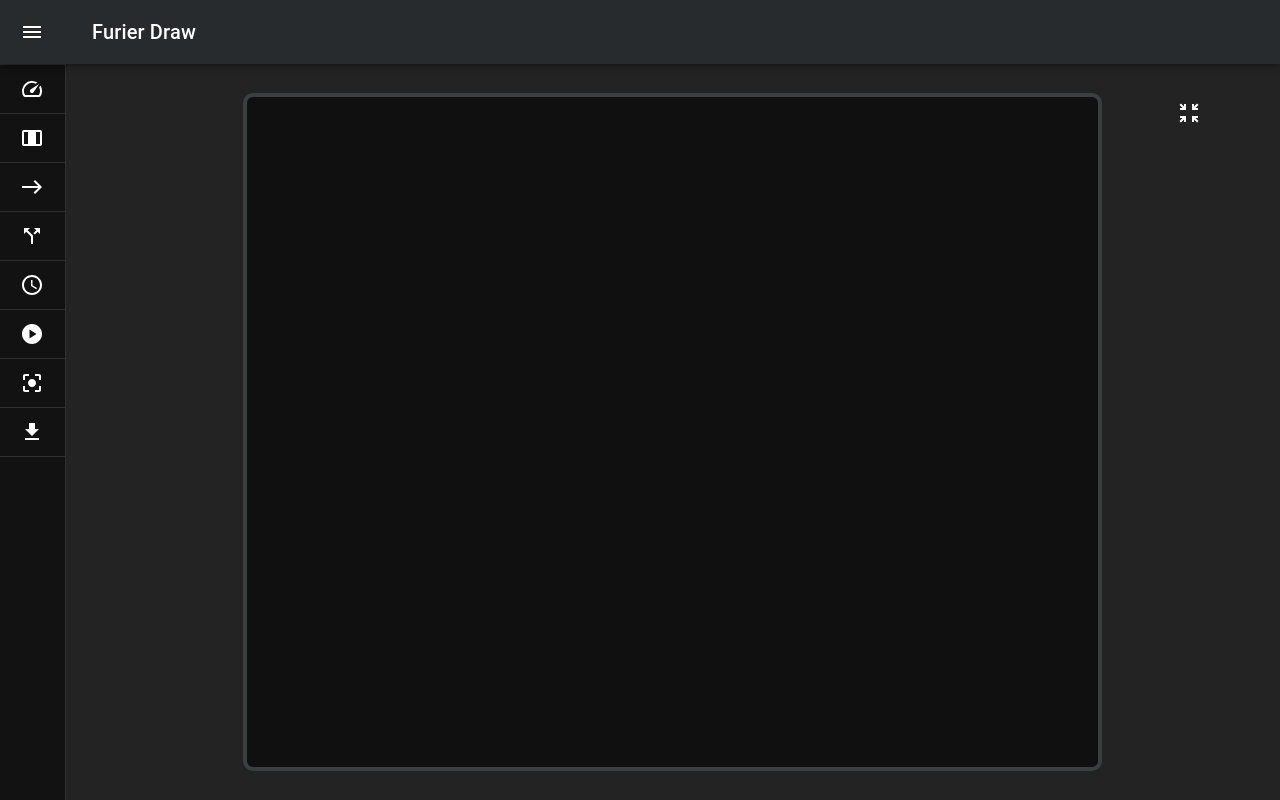
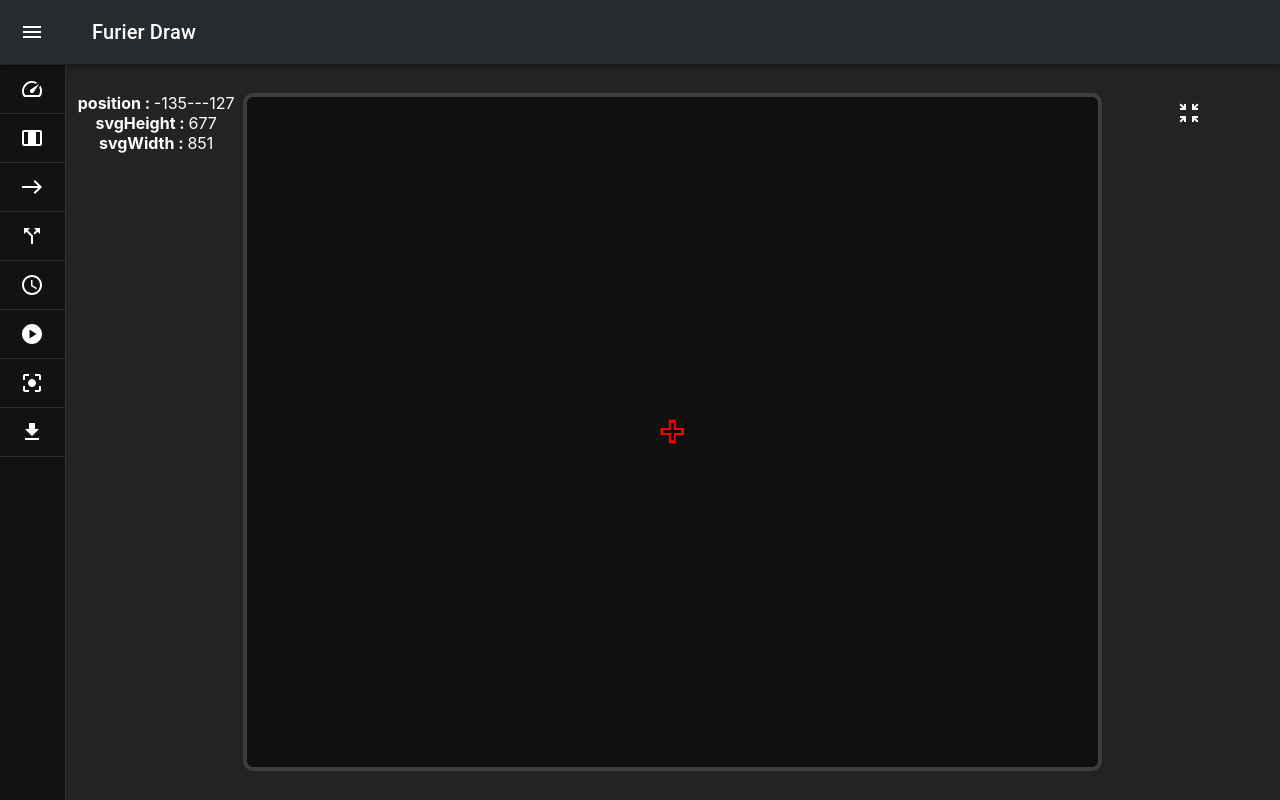
Before and after one commit to GAGvozdik/ReactFurierDraw, a React (Create React App) app in the folder gisexample/: page / in a window 1280 px wide. Built offline with nearby package versions, Linux system fonts and the light colour scheme.

Commit message:
fix zoom in center with change svgWidth and Height, add center point

```diff
--- a/gisexample/src/components/svgGraphics/SvgCanvas.tsx
+++ b/gisexample/src/components/svgGraphics/SvgCanvas.tsx
@@ -20,17 +20,9 @@ interface AppBarProps {
     viewBox?: string; // `190 110 200 200`
 }
 const SvgCanvas: React.FC<AppBarProps> = ({ children }) => {
-// function SvgCanvas() {
 
   const data = useSelector((state: State) => state.points);
-//   const dispatch = useDispatch();
-// const [open, setOpen] = useState(false);
 
-// const handleDrawerOpen = () => {
-//     setOpen(true);
-//     dispatch<UpdateOpenCloseAction>(UpdateOpenClose(open));
-
-// };
   let points: number[][];
 
   points = data.map(innerArray => innerArray[data[0].length - 1 ]);
@@ -43,13 +35,6 @@ const SvgCanvas: React.FC<AppBarProps> = ({ children }) => {
   const maxX = Math.max(...xValues);
   const minY = Math.min(...yValues);
   const maxY = Math.max(...yValues);
-
-  // Задаем размеры viewBox
-  const padding = 10; // Отступы для viewBox
-  const viewWidth = maxX - minX + 2 * padding;
-  const viewHeight = maxY - minY + 2 * padding;
-
-
 
   // Выполняем updateDimensions при монтировании, при изменении размера окна И при изменении размеров родительского элемента
   useEffect(() => {
@@ -71,31 +56,18 @@ const SvgCanvas: React.FC<AppBarProps> = ({ children }) => {
 
   const divRef = useRef<HTMLDivElement>(null); // Создаем ref для div
 
-  let initWidth = 0;
-  let initHeight = 0;
-
-  if (data){
-    if (divRef.current) {
-      initWidth = divRef.current.offsetWidth;
-      initHeight = divRef.current.offsetHeight;
-
-    }
-
-  }
-
   const svgRef = useRef<SVGSVGElement | null>(null);
 
   const zoomLimit = {max: 150, min: 0};
 
 
+  const [debug, setDebug] = useState(0);
   const [svgWidth, setWidth] = useState(maxX * 10);
   const [svgHeight, setHeight] = useState(maxY * 10);
   const [x, setX] = useState(0);
   const [y, setY] = useState(0);
   const [position, setPosition] = useState({x: 0, y: 0});
   const [dragStart, setDragStart] = useState({x: 0, y: 0});
-
-  // {x: maxX * 2, y: maxY * 2}
 
   const [isDragging, setIsDragging] = useState(false);
 
@@ -107,14 +79,20 @@ const SvgCanvas: React.FC<AppBarProps> = ({ children }) => {
     }
   };
 
-
-
+  useEffect(() => {
+    getDefPos();
+  }, [data]);
 
 
   useEffect(() => {
-    console.log('gdfgd')
-    getDefPos();
-  }, [data]);
+    // getDefPos();
+
+    setPosition({x: minX + (maxX - minX) / 2 - svgWidth * scale / 2, y: minY + (maxY - minY) / 2 - svgHeight * scale / 2});
+    console.log('getDefPos');
+    // setScale(1);
+
+
+  }, [svgWidth, svgHeight]);
 
 
   const [scale, setScale] = useState(1);
@@ -135,10 +113,7 @@ const SvgCanvas: React.FC<AppBarProps> = ({ children }) => {
 
       // Обновление position
       setPosition({ x: position.x - dx * scale, y: position.y - dy * scale });
-
-      // Обновление dragStart после каждого движения
-      // setDragStart({ x: event.clientX, y: event.clientY });
-
+      console.log('handleMouseMove')
 
     }
   };
@@ -159,16 +134,25 @@ const SvgCanvas: React.FC<AppBarProps> = ({ children }) => {
 
   const handleZoom = (event: WheelEvent) => {
     const zoomStep = 1.1; // Шаг зума
-    // const zoomStep = 0.1;
 
-    setDragStart({ x: event.clientX, y: event.clientY });
+    // cx={minX + (maxX - minX) / 2}
+    // cy={minY + (maxY - minY) / 2}
+    // cx={position.x + svgWidth * scale / 2}
+    // cy={position.y + svgHeight * scale / 2}
 
-    if (event.deltaY < 0 && scale < zoomLimit.max) {
+    // (minX + (maxX - minX) / 2) - (position.x + svgWidth * scale / 2)
+    // (minY + (maxY - minY) / 2) - (position.y + svgHeight * scale / 2)
+
+
+
+    if (event.deltaY <= 0 && scale < zoomLimit.max) {
 
       setPosition({
         x: position.x - svgWidth * (zoomStep * scale - scale) / 2,
         y: position.y - svgHeight * (zoomStep * scale - scale) / 2,
       });
+
+      // console.log('handleZoom -')
 
       setScale(scale * zoomStep);
 
@@ -179,28 +163,22 @@ const SvgCanvas: React.FC<AppBarProps> = ({ children }) => {
         x: position.x - svgWidth * (scale / zoomStep - scale) / 2,
         y: position.y - svgHeight * (scale / zoomStep - scale) / 2,
       });
+      // console.log('handleZoom + ')
     }
+
+
   };
 
   useEffect(() => {
     document.addEventListener('wheel', handleZoom);
-
-    return () => {
-      document.removeEventListener('wheel', handleZoom);
-    };
-  }, [scale]);
+  }, [position]);
 
 
   const getDefPos = () => {
     setPosition({x: minX + (maxX - minX) / 2 - svgWidth / 2, y: minY + (maxY - minY) / 2 - svgHeight / 2});
+    console.log('getDefPos');
     setScale(1);
   };
-
-
-
-
-
-
 
   const StyledIconButton = styled(IconButton)(({ theme }) => ({
     color: theme.palette.common.white, // Сделаем иконку светлой
@@ -208,7 +186,6 @@ const SvgCanvas: React.FC<AppBarProps> = ({ children }) => {
     '&:hover': {
       backgroundColor: 'grey', // Изменяем фон при наведении
     },
-
   }));
 
 
@@ -239,12 +216,16 @@ const SvgCanvas: React.FC<AppBarProps> = ({ children }) => {
         }}
       >
         {/* <div>
+          <b>debug : </b>{debug}
+        </div> */}
+
+        <div>
           <b>position : </b>{position.x.toFixed()}--{position.y.toFixed()}
         </div>
 
-        <div>
+        {/* <div>
           <b>dragStart : </b>{dragStart.x.toFixed()}--{dragStart.y.toFixed()}
-        </div>
+        </div> */}
 
         <div>
           <b>svgHeight : </b>{svgHeight.toFixed()}
@@ -254,7 +235,7 @@ const SvgCanvas: React.FC<AppBarProps> = ({ children }) => {
           <b>svgWidth : </b>{svgWidth.toFixed()}
         </div>
 
-        <div>
+        {/* <div>
           <b>viewbox : </b>{`${position.x.toFixed()} ${position.y.toFixed()} ${(scale * svgWidth).toFixed()} ${(scale * svgHeight).toFixed()}`}
         </div>
         <div>
@@ -315,15 +296,47 @@ const SvgCanvas: React.FC<AppBarProps> = ({ children }) => {
           }}
         >
           {children}
-          {/* <circle r="45" cx={position.x + svgWidth * scale / 2 + (maxX - minX) / 2} cy={position.y + svgHeight * scale / 2 + (maxY - minY) / 2} fill="red" /> */}
+
+          <line
+            x1={position.x + svgWidth * scale / 2 - 12 * scale}
+            y1={position.y + svgHeight * scale / 2}
+            x2={position.x + svgWidth * scale / 2 + 12 * scale}
+            y2={position.y + svgHeight * scale / 2}
+            stroke="red"
+            strokeWidth={7 * scale}
+          />
+          <line
+            x1={position.x + svgWidth * scale / 2}
+            y1={position.y + svgHeight * scale / 2 + 12 * scale}
+            x2={position.x + svgWidth * scale / 2}
+            y2={position.y + svgHeight * scale / 2 - 12 * scale}
+            stroke="red"
+            strokeWidth={7 * scale}
+          />
+          <line
+            x1={position.x + svgWidth * scale / 2 - 9 * scale}
+            y1={position.y + svgHeight * scale / 2}
+            x2={position.x + svgWidth * scale / 2 + 9 * scale}
+            y2={position.y + svgHeight * scale / 2}
+            stroke="black"
+            strokeWidth={3 * scale}
+          />
+          <line
+            x1={position.x + svgWidth * scale / 2}
+            y1={position.y + svgHeight * scale / 2 + 9 * scale}
+            x2={position.x + svgWidth * scale / 2}
+            y2={position.y + svgHeight * scale / 2 - 9 * scale}
+            stroke="black"
+            strokeWidth={3 * scale}
+          />
 
 
-
-          {/* <circle r={5 * scale} cx={position.x} cy={position.y} fill="red" />
-          <circle r={5 * scale} cx={position.x + svgWidth * scale / 2} cy={position.y + svgHeight * scale / 2} fill="green" />
-          <circle r={5 * scale} cx={maxX} cy={minY} fill="grey" />
+          {/* <circle r={5 * scale} cx={position.x} cy={position.y} fill="red" /> */}
+          {/* <circle r={5 * scale} cx={maxX} cy={minY} fill="grey" />
           <circle r={5 * scale} cx={minX} cy={maxY} fill="grey" />
           <circle r={5 * scale} cx={minX} cy={minY} fill="grey" />
+          <circle r={5 * scale} cx={maxX} cy={maxY} fill="grey" />
+
           <circle
             r={5 * scale}
             cx={minX + (maxX - minX) / 2}
```
